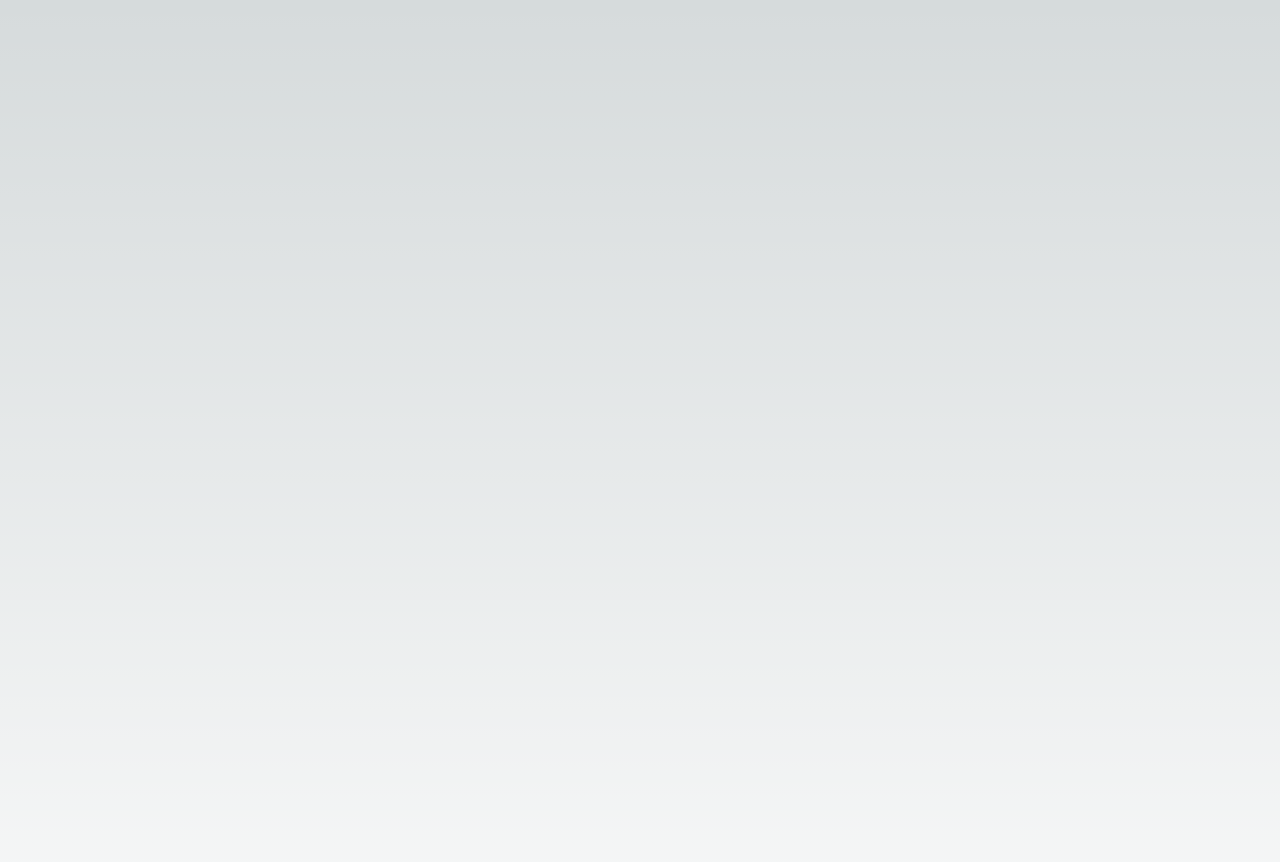
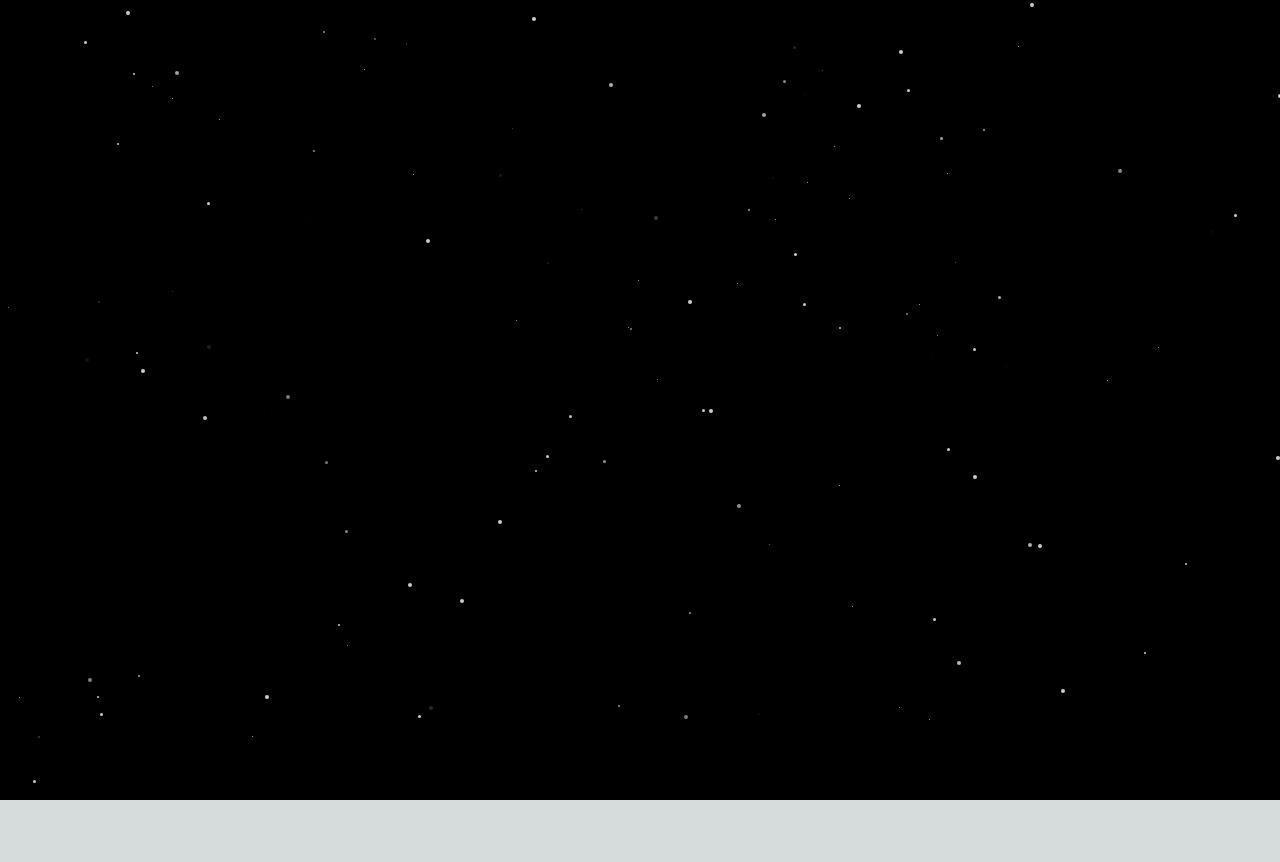
Before and after one commit to azgardaa/Portfolio, a Next.js app: page / in a window 1280 px wide. Shown: the top 862 px of the page. After the commit the page ends 800 px from the top, so only its background shows below. Built offline with nearby package versions, Linux system fonts and the light colour scheme.

Commit message:
test vercel ciel

```diff
--- a/src/composants/theme/Etoile.jsx
+++ b/src/app/composants/theme/Etoile.jsx
@@ -1,14 +1,16 @@
+"use client";
 import React, { useEffect, useState, useRef } from 'react';
 
 const Etoile = () => {
   const [position, setPosition] = useState({ top: 0, left: 0 });
   const [visible, setVisible] = useState(true);
-  const size = useRef(Math.floor(Math.random() * 4) + 1); // Taille aléatoire entre 1 et 5 pixels
+  const [size, setSize] = useState(4); // Initialisation avec une valeur par défaut pour éviter les divergences
 
   useEffect(() => {
     const windowW = window.innerWidth;
     const windowH = window.innerHeight;
     setPosition({ top: Math.random() * windowH, left: Math.random() * windowW });
+    setSize(Math.floor(Math.random() * 4) + 1); // Taille aléatoire entre 1 et 5 pixels
 
     const cycleStar = () => {
       setVisible(false);
@@ -20,7 +22,7 @@ const Etoile = () => {
       }, 1000); // Temps pendant lequel l'étoile est invisible
     };
 
-    const intervalId = setInterval(cycleStar, Math.random() * 40000 + 10000); // Cycle toutes les 1-5 secondes
+    const intervalId = setInterval(cycleStar, Math.random() * 4000 + 1000); // Cycle toutes les 1-5 secondes
     return () => clearInterval(intervalId);
   }, []);
 
@@ -28,8 +30,8 @@ const Etoile = () => {
     <div
       className={`absolute rounded-full bg-white transition-opacity duration-1000 ease-in-out ${visible ? 'opacity-80' : 'opacity-0'}`}
       style={{
-        width: `${size.current}px`,
-        height: `${size.current}px`,
+        width: `${size}px`,
+        height: `${size}px`,
         top: `${position.top}px`,
         left: `${position.left}px`,
       }}
--- a/src/app/layout.tsx
+++ b/src/app/layout.tsx
@@ -1,7 +1,7 @@
 import type { Metadata } from "next";
 import { Inter } from "next/font/google";
 import "../app/globals.css";
-import Ciel from "../composants/theme/Ciel";
+import Ciel from "./composants/theme/Ciel";
 
 const inter = Inter({ subsets: ["latin"] });
 
```
Also changed, not shown: src/app/composants/theme/Ciel.jsx (renamed from src/composants/theme/Ciel.jsx).
